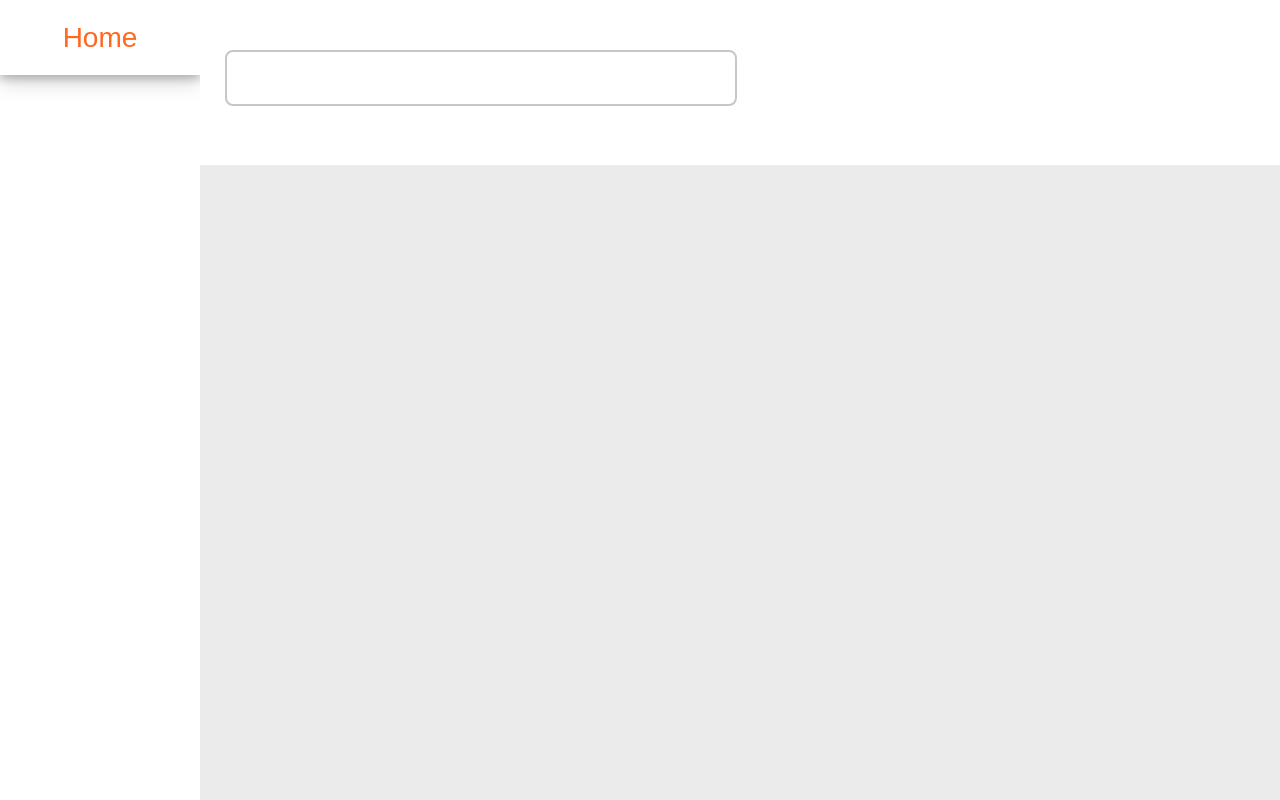
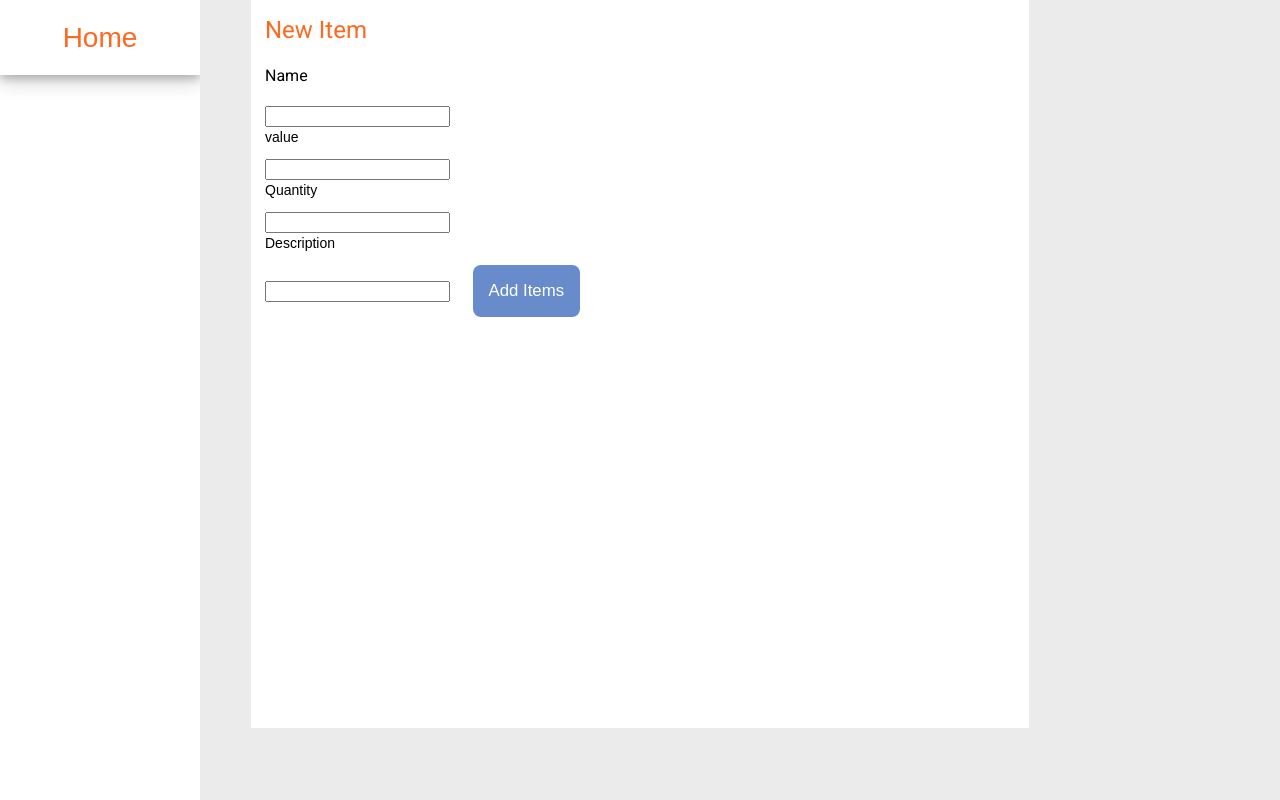
Before and after one commit to mimiog/Inventory-and-Audit-Management-System-, an Angular app in the folder frontend/: page /newitems in a window 1280 px wide. Built offline with nearby package versions, Linux system fonts and the light colour scheme.

Commit message:
Added text boxes
added text boxes and correct height and width for the add new item box

```diff
--- a/frontend/src/app/new-items/new-items.component.css
+++ b/frontend/src/app/new-items/new-items.component.css
@@ -81,3 +81,14 @@ button:hover {
     color: #688ccb;
     background-color: white;
 }
+
+dialog {
+    width: 750px;
+    height: 700px;
+    border: gray;
+
+}
+
+h1 {
+    color: #ff681f;
+}
--- a/frontend/src/app/new-items/new-items.component.html
+++ b/frontend/src/app/new-items/new-items.component.html
@@ -10,23 +10,25 @@
             </mat-sidenav>
             <mat-sidenav-content></mat-sidenav-content>
         </mat-sidenav-container>
-        <div class="container" id="searchBar">
-            <input type="search" name="search" id="search">
-            <!-- <mat-form-field class="select" appearance="fill">
-                <mat-select>
-                    <mat-option>General</mat-option>
-                    <mat-option>ID #</mat-option>
-                    <mat-option>Name</mat-option>
-                    <mat-option>Payment #</mat-option>
-                    <mat-option>Description</mat-option>
-                </mat-select>
-            </mat-form-field> -->
+        <div id="dialog" class="ui-widget">
+          <dialog open>
+            <h1>New Item</h1>
+            <form method="dialog">
+              <h3>Name</h3>
+              <input type="text">
+              <p>value</p>
+              <input type="text">
+              <p>Quantity</p>
+              <input type="text">
+              <p>Description</p>
+              <input type="text">
+              <a class="itembuttom">
+                <button>Add Items</button>
+              </a>
+            </form>
+          </dialog>
         </div>
-        <div id="results">
-            <table>
-                <!--insert results of search from database-->
-            </table>
-        </div>
+
         <footer>
             <!--display selected inventory item information-->
         </footer>
```
Also changed, not shown: frontend/src/app/new-items/new-items.component.ts (+21 -2 lines).
